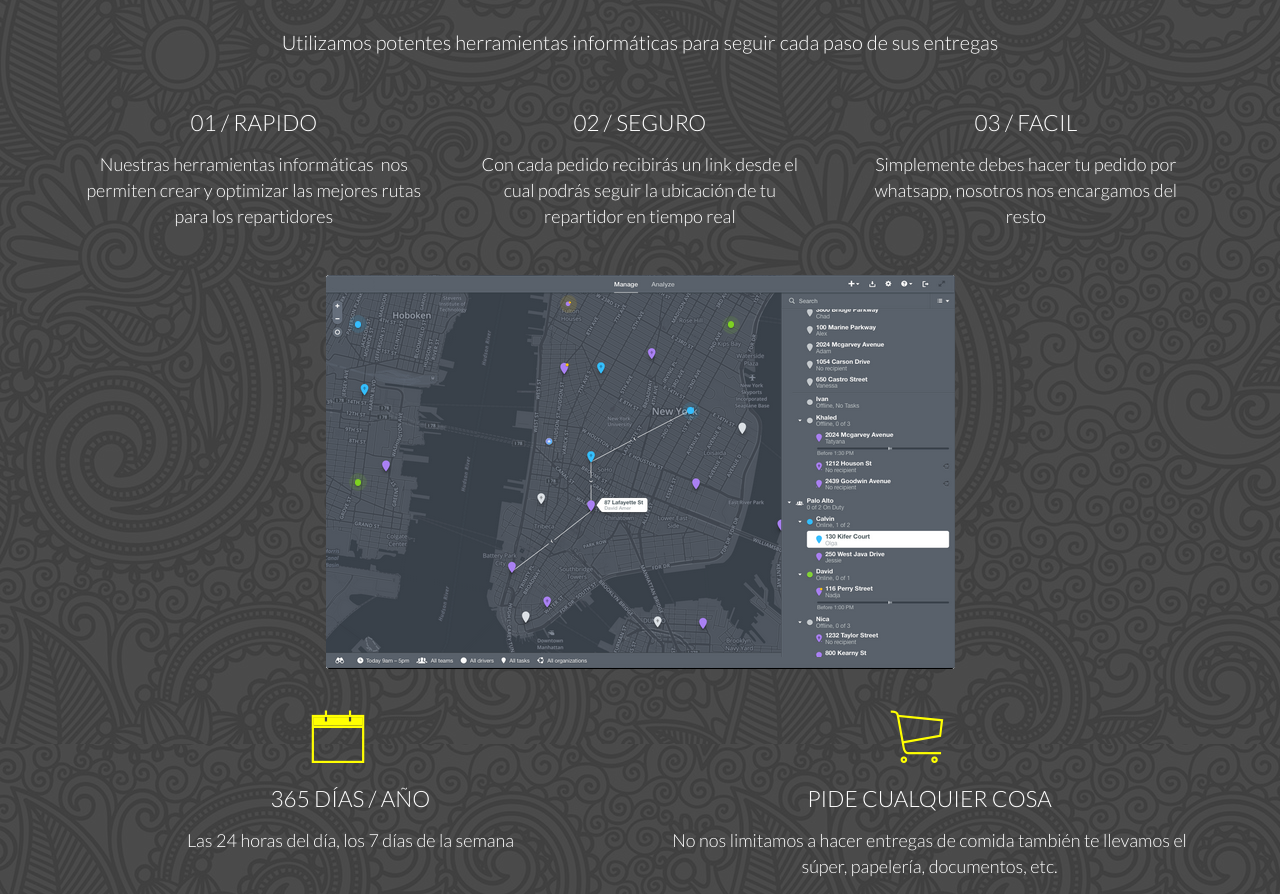
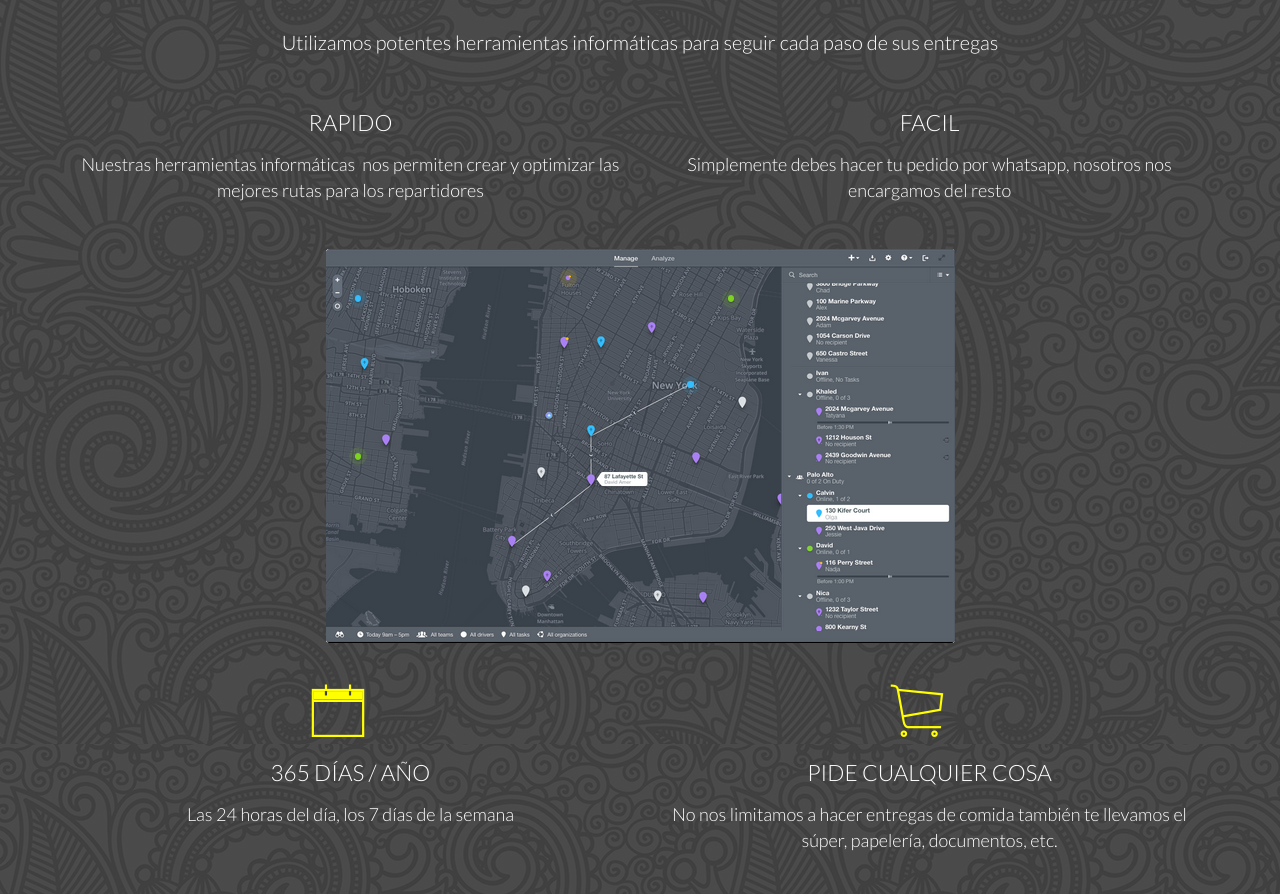
Before and after one commit to MiguelR92/sswat.github.io, a plain HTML site: page index.html in a window 1280 px wide. Shown: the part 956-1850 px from the top of the page. Drawn offline with nearby package versions, Linux system fonts and the light colour scheme; some packages are replaced by stand-ins of ours; a script that the page names is missing; files whose address does not match are found by name; a web font is replaced by a local one.

Commit message:
Update index.html

```diff
--- a/index.html
+++ b/index.html
@@ -57,16 +57,12 @@
 		</div>
 
 		<div class="row js--wp-1">
-		 <div class="col span-1-of-3 box">
-		   <h3>01 / RAPIDO</h3>
+		 <div class="col span-1-of-2 box">
+		   <h3>RAPIDO</h3>
            <p>Nuestras herramientas informáticas  nos permiten crear y optimizar las mejores rutas para los repartidores</p>
-		 </div>
-		 <div class="col span-1-of-3 box">
-		   <h3>02 / SEGURO</h3>
-           <p>Con cada pedido recibirás un link desde el cual podrás seguir la ubicación de tu repartidor en tiempo real</p>
-		 </div>
-		 <div class="col span-1-of-3 box">
-		   <h3>03 / FACIL</h3>
+		</div>
+		 <div class="col span-1-of-2 box">
+		   <h3>FACIL</h3>
            <p>Simplemente debes hacer tu pedido por whatsapp, nosotros nos encargamos del resto</p>
 		 </div>
  		</div>
@@ -172,7 +168,7 @@
 		   <br>
 		   <h2>AL NUMERO 5551736105</h2>
 		   <br>
-		   <h2>PRIMER PEDIDO GRATIS</h2>
+		   <h2>PRIMER ENVIO GRATIS</h2>
 		   <br>
 		   <h2>PAGO EN EFECTIVO AL RECIBIR SU PEDIDO</h2>
 		</div>
@@ -192,7 +188,7 @@
 				<p>contacto@sswat.mx</p>
 			</div>
 			<br>
-			<h3>FACEBOOK (DALE LIKE A NUESTRA PAGINA DE FACEBOOK, MANDA CAPTURA CON TU PEDIDO & ESTE SERA GRATIS)</h3>
+			<h3>FACEBOOK (DALE LIKE A NUESTRA PAGINA DE FACEBOOK, MANDA LA CAPTURA JUNTO CON TU PEDIDO & EL ENVIO SERA GRATIS)</h3>
 			<br>
 
 
```
